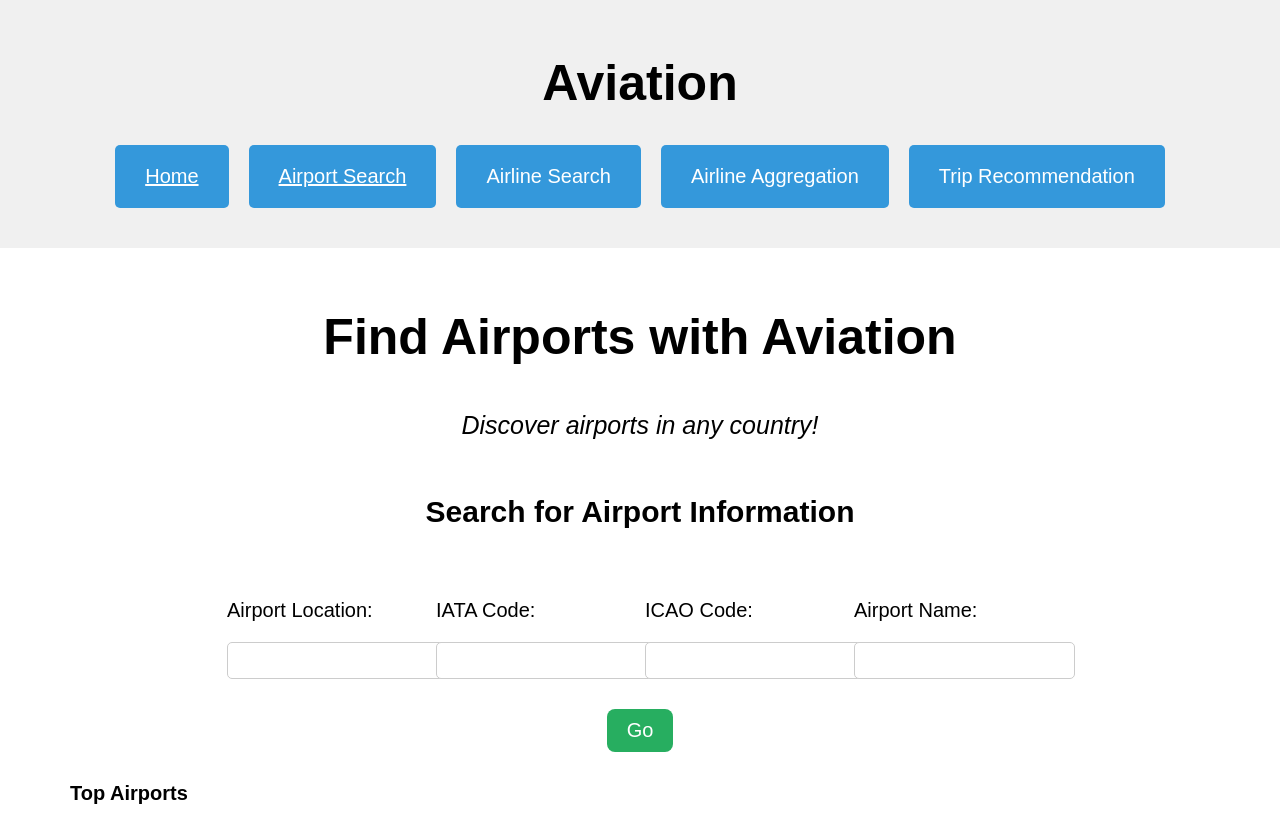
After one commit to XinruL1/CPTS415Aviation, a Flask app: page /airports in a window 1280 px wide. The commit adds this page. Shown: the top 826 px of the page. Run offline with Flask 3, Linux system fonts and the light colour scheme.

Commit message:
Created Airports Search page and linked to the index page Airport Search button.

```diff
--- a/app.py
+++ b/app.py
@@ -4,8 +4,12 @@ from flask.templating import render_template
 app = Flask(__name__)
 
 @app.route('/')
-def hello_world():
+def index():
     return render_template('index.html')
+
+@app.route('/airports')
+def airports():
+    return render_template('airports.html')
 
 if __name__ == "__main__":
     app.run(host='0.0.0.0', debug=True)
--- /dev/null
+++ b/templates/airports.html
@@ -0,0 +1,202 @@
+<!DOCTYPE html>
+<html>
+<head>
+  <title>Search Airport - Aviation</title>
+  <style>
+    body {
+      font-family: Arial, sans-serif;
+      margin: 0;
+      padding: 0;
+      display: flex;
+      flex-direction: column;
+
+    }
+
+    .header-container {
+      width: 100%;
+      display: flex;
+      flex-direction: column;
+      align-items: center;
+      background-color: #f0f0f0;
+      padding: 20px 0;
+      margin-bottom: 20px;
+    }
+
+    h1 {
+      font-size: 50px;
+    }
+
+    .buttons {
+      display: flex;
+      justify-content: space-around;
+      margin-bottom: 20px;
+    }
+
+    .button {
+      padding: 20px 30px;
+      background-color: #3498db;
+      color: white;
+      border: none;
+      border-radius: 5px;
+      cursor: pointer;
+      margin: 0 10px;
+      font-size: 20px;
+    }
+
+    .button:hover {
+      background-color: #2980b9;
+    }
+
+    header {
+      margin: 40px;
+      font-size: 50px;
+      font-weight: bold;
+      text-align: center;
+    }
+
+    .bodytext {
+      margin-top: 5px;
+      font-size: 25px;
+      font-style: italic;
+      text-align: center;
+    }
+
+    .search-container {
+      display: flex;
+      flex-direction: column;
+      align-items: center;
+    }
+
+    .search-header {
+      font-size: 30px;
+      margin-top: 30px;
+      margin-bottom: 50px;
+
+    }
+
+    .input-row {
+      display: flex;
+      flex-wrap: wrap;
+      justify-content: center;
+      gap: 10px;
+      margin-bottom: 10px;
+    }
+
+    .input-box {
+      flex: 1;
+      display: flex;
+      flex-direction: column;
+      max-width: 300px;
+    }
+
+    .input-box label {
+      margin-top: 20px;
+      margin-bottom: 20px;
+      font-size: 20px;
+    }
+
+    .input-box input[type="text"] {
+      padding: 10px;
+      border-radius: 5px;
+      border: 1px solid #ccc;
+      width: 100%;
+    }
+
+    .go-button {
+      padding: 10px 20px;
+      background-color: #27ae60;
+      color: white;
+      border: none;
+      border-radius: 8px;
+      cursor: pointer;
+      font-size: 20px;
+      margin-top: 20px;
+    }
+
+    .go-button:hover {
+      background-color: #219f56;
+    }
+
+    h3 {
+      font-size: 20px;
+      margin-top: 30px;
+      margin-bottom: 20px;
+      margin-left: 70px;
+      text-align: left;
+    }
+
+    .image-content {
+      display: flex;
+      justify-content: center;
+      padding: 20px;
+
+
+    }
+
+    .image-content img{
+      width: 24%;
+      height: auto;
+      border-radius: 10px;
+      margin-left: 10px;
+    }
+
+    p {
+      text-align: center;
+    }
+
+  </style>
+</head>
+<body>
+
+  <div class="header-container">
+    <h1>Aviation</h1>
+
+    <div class="buttons">
+      <a href="/" button class="button">Home</a>
+      <a href="/airports" class="button">Airport Search</a>
+      <button class="button">Airline Search</button>
+      <button class="button">Airline Aggregation</button>
+      <button class="button">Trip Recommendation</button>
+    </div>
+  </div>
+
+  <header>Find Airports with Aviation</header>
+
+  <p class = "bodytext">Discover airports in any country!</p>
+
+  <div class="search-container">
+    <h2 class="search-header">Search for Airport Information</h2>
+    <div class="input-row">
+      <div class="input-box">
+        <label for="airport-location">Airport Location:</label>
+        <input type="text" id="airport-location" name="airport-location">
+      </div>
+      <div class="input-box">
+        <label for="iata-code">IATA Code:</label>
+        <input type="text" id="iata-code" name="iata-code">
+      </div>
+      <div class="input-box">
+        <label for="icao-code">ICAO Code:</label>
+        <input type="text" id="icao-code" name="icao-code">
+      </div>
+      <div class="input-box">
+        <label for="airport-name">Airport Name:</label>
+        <input type="text" id="airport-name" name="airport-name">
+      </div>
+    </div>
+    <button class="go-button">Go</button>
+  </div>
+
+  <h3>Top Airports</h3>
+
+  <div class="image-content">
+      <img src="https://cpts415aviation.xinruli1.repl.co/static/OHareAirport.jpg" alt="Image">
+      <img src="https://cpts415aviation.xinruli1.repl.co/static/LondonAirport.jpg" alt="Image">
+      <img src="https://cpts415aviation.xinruli1.repl.co/static/SingaporeAirport.jpg" alt="Image">
+      <img src="https://cpts415aviation.xinruli1.repl.co/static/QatarAirport.jpg" alt="Image">
+  </div>
+
+  <p>Copyright 2023, TEX</p>
+
+</body>
+</html>
```
Also changed, not shown: templates/index.html (+8 -4 lines), static/OHareAirport.jpg (added), static/QatarAirport.jpg (added), 2 other files.
